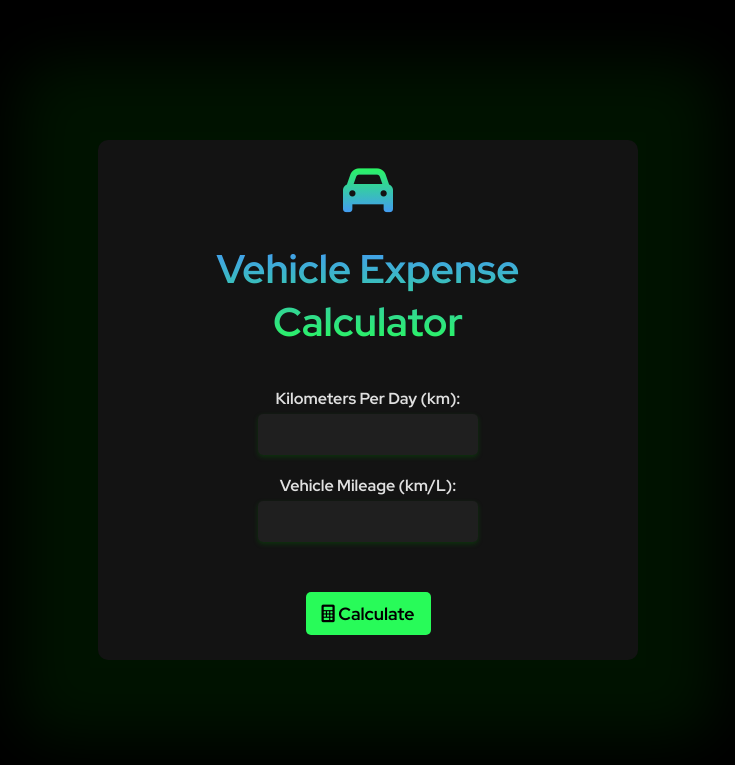
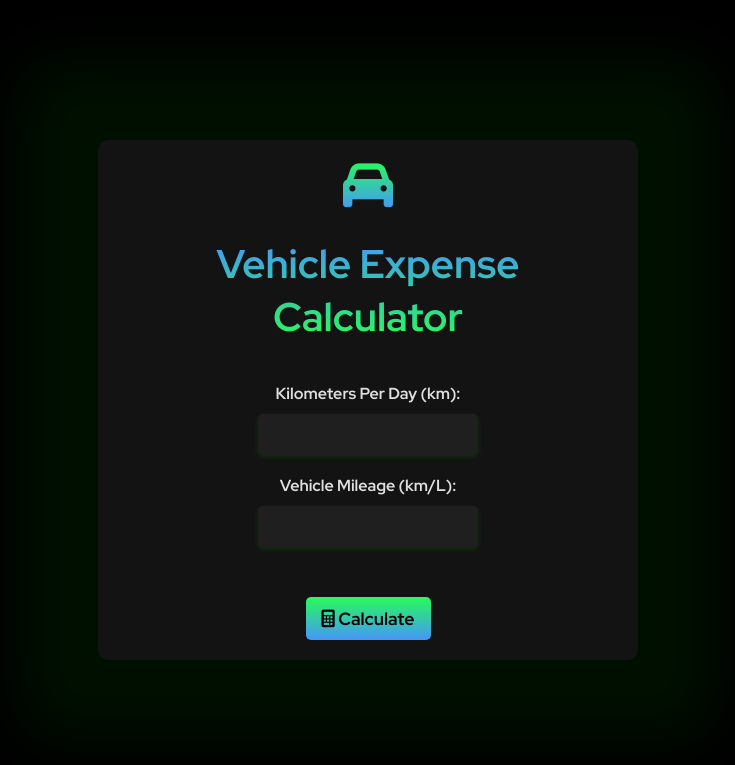
Before and after one commit to Ayaan2328/Expense-calc, a Flask app: page / in a window 1280 px wide. Shown: the top 765 px of the page, without its empty margins (272-1007 px from the left). Run offline with Flask 3, Linux system fonts and the light colour scheme.

Commit message:
Update index.html

```diff
--- a/templates/index.html
+++ b/templates/index.html
@@ -39,7 +39,7 @@
             background: rgba(255, 255, 255, 0.075);
             border-radius: 10px;
             padding: 20px;
-            box-shadow: 0px 0px 60px 80px rgba(0, 128, 0, 0.15);
+            box-shadow: 0px 0px 60px 80px rgba(0, 128, 0, 0.12);
             display: flex;
             flex-direction: column;
             width: 500px;
@@ -48,12 +48,13 @@
         }
 
         form:hover {
+            border: 1px solid #28fb59;
             transform: scale(1.05);
             box-shadow: 0px 0px 40px 20px rgba(0, 128, 0, 0.32);
         }
 
         label {
-            margin-bottom: 5px;
+            margin-bottom: 10px;
             font-weight: bold;
         }
 
@@ -74,7 +75,8 @@
         }
 
         input:focus {
-            background: rgba(255, 255, 255, 0.1);
+            border: 1px solid #28fb59;
+            background: rgba(255, 255, 255, 0.08);
             outline: none;
         }
 
@@ -84,7 +86,7 @@
         	width: 25%;
 	    	font-family: 'Red Hat Display', sans-serif;
             padding: 10px;
-            background-color: #28fb59;
+            background: -webkit-linear-gradient(#28fb59,#4596FB);
             border: none;
             border-radius: 5px;
             color: black;
@@ -96,7 +98,7 @@
 
         button:hover {
             transform: translateY(-3px);
-            background-color: #4596FB; /* Lighter green on hover */
+          /* Lighter green on hover */
         }
 
     </style>
```
